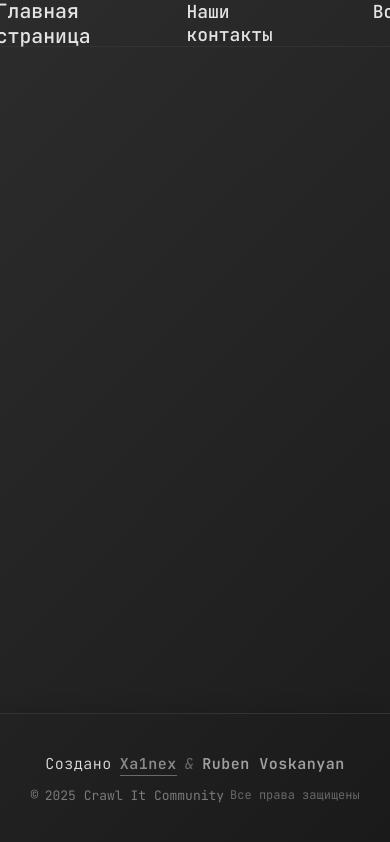
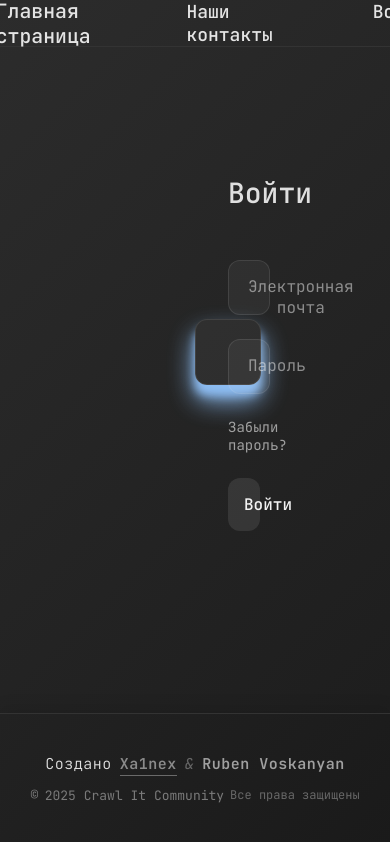
Before and after one commit to Hikoro822/Crawl-It, a Vue app: page /auth in a window 390 px wide. Built offline with nearby package versions, Linux system fonts and the light colour scheme; a web font is replaced by a local one.

Commit message:
feat: обновление route и ссылок на них

```diff
--- a/src/components/AppHeader.vue
+++ b/src/components/AppHeader.vue
@@ -10,7 +10,6 @@
           <div class="logo">
             <a href="#"><img src="/logo.png" alt="logo" title="logo"></a>
           </div>
-
           <nav class="menu">
             <ul class="menu__list">
               <li class="menu__item">
@@ -20,10 +19,10 @@
                 <a href="/more" class="menu__link link">Наши контакты</a>
               </li>
               <li class="menu__item">
-                <a href="/login" class="menu__link link">Войти</a>
+                <a href="/auth?form=login" class="menu__link link">Войти</a>
               </li>
               <li class="menu__item">
-                <a href="/register" class="menu__link link">Зарегистрироваться</a>
+                <a href="/auth?form=register" class="menu__link link">Зарегистрироваться</a>
               </li>
             </ul>
           </nav>
@@ -36,7 +35,7 @@
 
 <style scoped lang="scss">
 .header {
-  //padding: 20px
+  z-index: 10;
   border-bottom: 1px solid #333333;
 
   &__container {
--- a/src/components/LoginForm.vue
+++ b/src/components/LoginForm.vue
@@ -1,53 +1,64 @@
-<script setup>
-const login = {
-  title: 'Авторизация'
-}
+<script setup lang="ts">
 </script>
 
 <template>
-  <form action="#" class="login">
+  <form class="login">
     <div class="login__header">
-      <h2 class="login__title">{{login.title}}</h2>
+      <h2 class="login__title">{{ $t('auth.login.title') }}</h2>
       <div class="login__divider"></div>
     </div>
 
     <div class="login__group">
-      <input type="email" id="email" class="login__input" required placeholder=" ">
-      <label for="email" class="login__label">Логин</label>
+      <input
+          id="email"
+          type="text"
+          required
+          class="login__input"
+          placeholder=" "
+      />
+      <label for="email" class="login__label">
+        {{ $t('auth.login.email') }}
+      </label>
     </div>
 
     <div class="login__group">
-      <input type="password" id="password" class="login__input" required placeholder=" ">
-      <label for="password" class="login__label">Пароль</label>
+      <input
+          id="password"
+          type="password"
+          required
+          class="login__input"
+          placeholder=" "
+      />
+      <label for="password" class="login__label">
+        {{ $t('auth.login.password') }}
+      </label>
     </div>
 
+    <span class="login__forget">
+      {{ $t('auth.login.forget') }}
+    </span>
+
     <button type="submit" class="login__button">
-      Войти
+      {{ $t('auth.login.title') }}
     </button>
-
-    <div class="login__footer">
-      <a href="#" class="login__link">Забыли пароль?</a>
-      <a href="#" class="login__link">Регистрация</a>
-    </div>
   </form>
 </template>
 
 <style scoped lang="scss">
 .login {
-  margin-top: 40px;
-  border-radius: 24px;
   padding: 48px;
   display: flex;
   flex-direction: column;
+  justify-content: center;
   width: 100%;
   max-width: 400px;
   background: rgba(255, 255, 255, 0.05);
   backdrop-filter: blur(10px);
   border: 1px solid rgba(255, 255, 255, 0.1);
+  text-align: center;
 
   &__header {
     margin-bottom: 32px;
-    text-align: center;
   }
 
   &__title {
@@ -104,6 +115,18 @@ const login = {
     font-size: 16px;
   }
 
+  &__forget {
+    font-size: 14px;
+    color: rgba(255, 255, 255, 0.6);
+    margin-bottom: 24px;
+    cursor: pointer;
+    transition: color 0.3s;
+
+    &:hover {
+      color: rgba(255, 255, 255, 0.9);
+    }
+  }
+
   &__button {
     width: 100%;
     padding: 16px;
@@ -115,7 +138,6 @@ const login = {
     border: none;
     cursor: pointer;
     transition: all 0.3s ease;
-    margin-top: 8px;
 
     &:hover {
       background: rgba(255, 255, 255, 0.15);
@@ -125,24 +147,20 @@ const login = {
       transform: scale(0.98);
     }
   }
+}
 
-  &__footer {
-    display: flex;
-    justify-content: space-between;
-    margin-top: 24px;
-    padding-top: 16px;
-    border-top: 1px solid rgba(255, 255, 255, 0.1);
-  }
-
-  &__link {
-    color: rgba(255, 255, 255, 0.6);
-    font-size: 14px;
-    text-decoration: none;
-    transition: all 0.3s ease;
-
-    &:hover {
-      color: rgba(255, 255, 255, 0.9);
-    }
+@media (max-width: 700px) {
+  .login {
+    position: absolute;
+    top: 50%;
+    left: 50%;
+    transform: translate(-50%, -50%);
+    width: 90%;
+    border-radius: 12px;
+    box-shadow:
+        0 15px 27px #93c5fd,
+        0 10px 10px #93c5fd;
+    padding: 32px;
   }
 }
 </style>
--- a/src/router/index.js
+++ b/src/router/index.js
@@ -1,14 +1,12 @@
 import {createRouter, createWebHistory} from 'vue-router';
 import Home from '@/pages/Home.vue';
 import LearnMore from '@/pages/LearnMore.vue';
-import Login from "@/pages/Login.vue";
-import Register from "@/pages/Register.vue";
+import Auth from "@/pages/Auth.vue";
 
 const routes = [
     {path: '/', component: Home},
     {path: '/more', component: LearnMore},
-    {path: '/login', component: Login},
-    {path: '/register', component: Register},
+    {path: '/auth', component: Auth},
 ];
 
 const router = createRouter({
```
